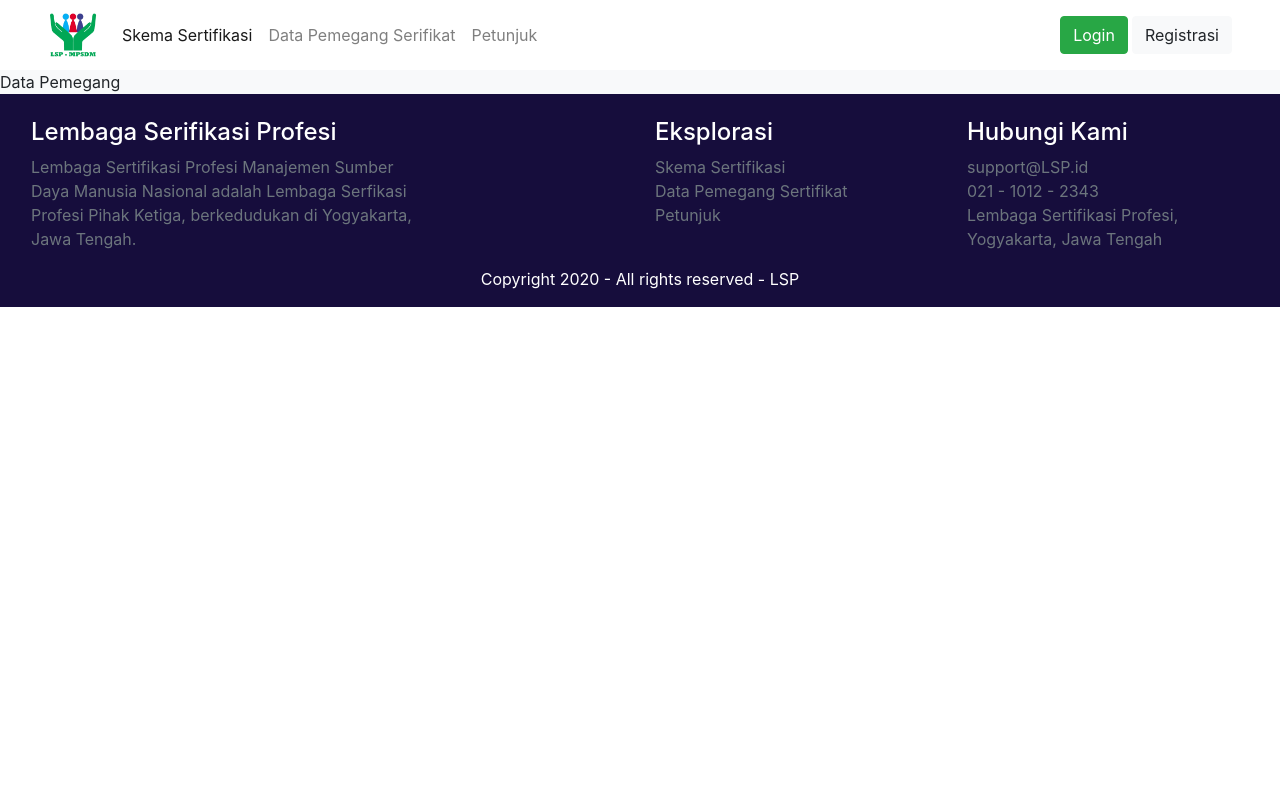
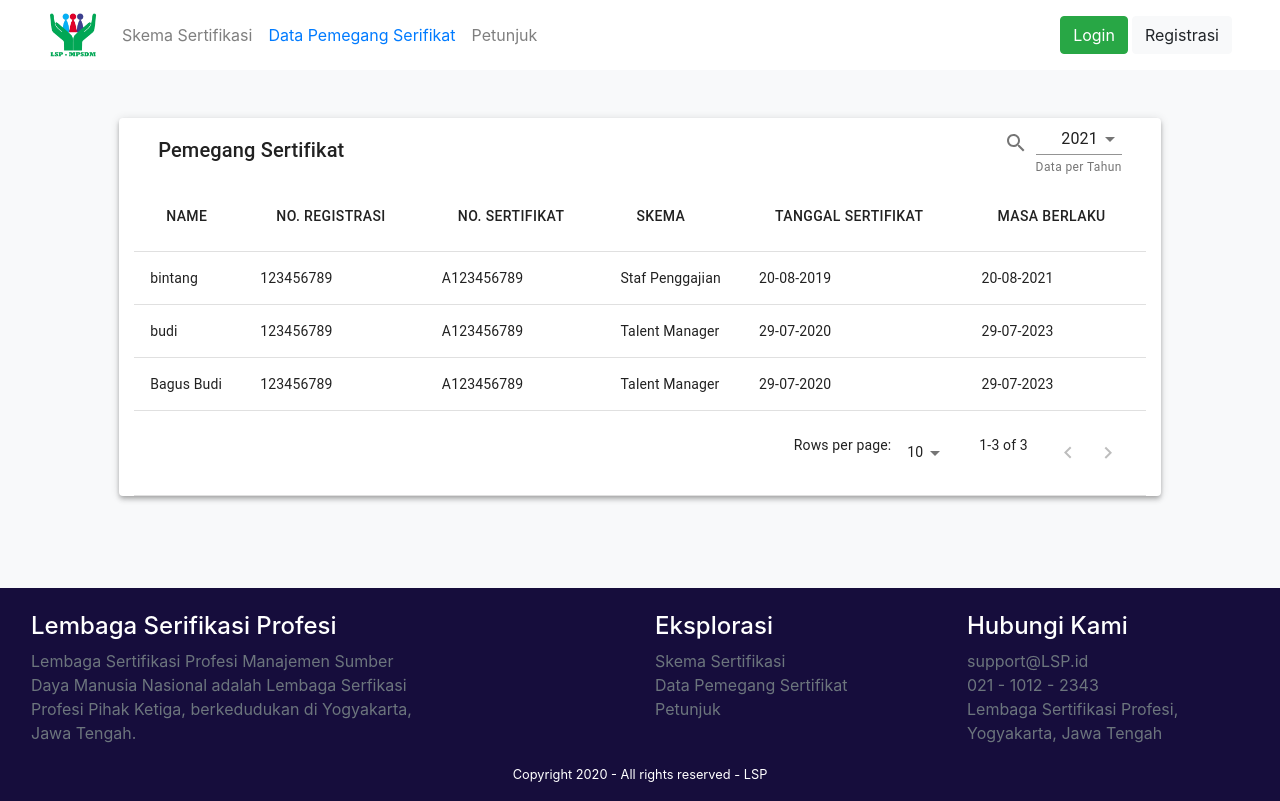
Before and after one commit to Ujian-Online/ujian-online-reactjs, a React (Create React App) app: page /pemegang-sertifikat in a window 1280 px wide. Built offline with nearby package versions, Linux system fonts and the light colour scheme.

Commit message:
tambah mui datatable , perbaiki tampilan height main dan menu navbar

```diff
--- a/package.json
+++ b/package.json
@@ -3,11 +3,14 @@
   "version": "0.1.0",
   "private": true,
   "dependencies": {
+    "@material-ui/core": "^4.11.2",
+    "@material-ui/icons": "^4.11.2",
     "@testing-library/jest-dom": "^5.11.6",
     "@testing-library/react": "^11.2.2",
     "@testing-library/user-event": "^12.6.0",
     "axios": "^0.21.0",
     "bootstrap": "^4.5.3",
+    "mui-datatables": "^3.7.3",
     "react": "^17.0.1",
     "react-bootstrap": "^1.4.0",
     "react-dom": "^17.0.1",
--- a/src/components/home/DataPemegang.jsx
+++ b/src/components/home/DataPemegang.jsx
@@ -1,8 +1,96 @@
+import { useState } from 'react'
+import MUIDataTable from 'mui-datatables'
+
+import {
+    FormControl,
+    InputLabel,
+    Select,
+    MenuItem,
+    FormHelperText
+} from '@material-ui/core'
+
+const nowYear = (new Date()).getFullYear()
+const arrPerTahun = [...Array(5)].map((val, index) => nowYear - index )
 const DataPemegang = () => {
+
+    const [ filterTahun , setFilterTahun ] = useState(nowYear)
+
+    const [ schemes , setScheme ] = useState([
+        {
+            name : 'bintang' ,
+            no_register : '123456789' ,
+            no_certificate : 'A123456789' ,
+            skema : 'Staf Penggajian',
+            date_certificate : '20-08-2019',
+            masa_berlaku : '20-08-2021'
+        },
+        {
+            name : 'budi' ,
+            no_register : '123456789' ,
+            no_certificate : 'A123456789' ,
+            skema : 'Talent Manager',
+            date_certificate : '29-07-2020',
+            masa_berlaku : '29-07-2023'
+        },
+        {
+            name : 'Bagus Budi' ,
+            no_register : '123456789' ,
+            no_certificate : 'A123456789' ,
+            skema : 'Talent Manager',
+            date_certificate : '29-07-2020',
+            masa_berlaku : '29-07-2023'
+        }
+    ])
+
+    const columns = [
+        { name : 'name' , label : 'Name', options : { filter : false } },
+        { name : 'no_register' , label : 'No. Registrasi', options : { filter : false } },
+        { name : 'no_certificate' , label : 'No. Sertifikat', options : { filter : false } },
+        { name : 'skema' , label : 'Skema', options : { filter : false } },
+        { name : 'date_certificate' , label : 'Tanggal Sertifikat', options : { filter : false } },
+        { name : 'masa_berlaku' , label : 'Masa Berlaku' , options : { filter: false } },
+    ];
+
+    const renderFilterToolbar = () => {
+      return (
+        <FormControl >
+        <Select
+          value={filterTahun}
+          onChange={(e) => setFilterTahun(e.target.value)}
+          label="Data per Tahun"
+        >
+          {arrPerTahun.map( tahun => (
+            <MenuItem value={tahun} key={tahun} >{tahun}</MenuItem>
+          ))}
+
+        </Select>
+        <FormHelperText>Data per Tahun</FormHelperText>
+      </FormControl>
+      )
+    }
+
+
+    const options = {
+        viewColumns : false,
+        download : false,
+        print : false,
+        filter : false,
+        selectableRows : 'none',
+        customToolbar : renderFilterToolbar
+    };
+
+
     return(
-        <div>
-            Data Pemegang
+        <div className='col-12 d-flex align-items-baseline justify-content-center ' >
+             <MUIDataTable
+                    title='Pemegang Sertifikat'
+                    className='my-3 my-lg-5 col-md-10'
+                    data={ schemes }
+                    columns={columns}
+                    options={options}
+                    />
         </div>
     )
 }
+
 export default DataPemegang
--- a/src/components/home/Footer.jsx
+++ b/src/components/home/Footer.jsx
@@ -35,7 +35,7 @@ const Footer = () => {
                 </ul>
             </div>
             <div className='col-12 text-center'>
-            Copyright 2020 - All rights reserved - LSP
+             <small> Copyright 2020 - All rights reserved - LSP</small>
             </div>
         </footer>
     )
--- a/src/components/home/HomePage.jsx
+++ b/src/components/home/HomePage.jsx
@@ -3,6 +3,7 @@ import Navbar from './Navbar'
 import Main from './Main'
 import Footer from './Footer'
 import { Switch, Route } from "react-router-dom";
+import { CircularProgress } from '@material-ui/core'
 const Skema = lazy(() => import('./Skema'))
 const DataPemegang = lazy(() => import('./DataPemegang'))
 const Petunjuk = lazy(() => import('./Petunjuk'))
@@ -12,7 +13,7 @@ const HomePage = () => {
         <div className='container-fluid bg-light'>
             <Navbar />
             <Main>
-                <Suspense fallback={<div>Loading...</div>}>
+                <Suspense fallback={<div className='d-flex justify-content-center w-100 mt-5' ><CircularProgress /></div>}>
                     <Switch>
                         <Route  exact path='/' component={Skema} />
                         <Route  path='/pemegang-sertifikat' component={DataPemegang} />
--- a/src/components/home/Main.jsx
+++ b/src/components/home/Main.jsx
@@ -1,6 +1,6 @@
 const Main = ({ children }) => {
     return(
-        <main className='row'>
+        <main className='row' style={{ minHeight : 'calc(100vh - 70px - 212px)' }}>
                 { children }
         </main>
     )
--- a/src/components/home/Navbar.jsx
+++ b/src/components/home/Navbar.jsx
@@ -1,9 +1,12 @@
 import { useState } from 'react';
 import { Link } from "react-router-dom";
+import { useHistory } from 'react-router-dom'
 
 const Navbar = () => {
 
+    const { location : { pathname } } = useHistory()
     const [isDisplayMenu, toggleMenu] = useState(false)
+    const renderActiveMenu = (pathCurrent) => pathCurrent === pathname ? 'active cursor text-primary' : ''
 
     return (
         <nav className="navbar row navbar-expand-lg navbar-light bg-white px-lg-5 ">
@@ -15,16 +18,16 @@ const Navbar = () => {
             </button>
             <div className={`${isDisplayMenu ? '' : 'collapse'} navbar-collapse`} >
                 <ul className="navbar-nav mr-auto">
-                    <li className="nav-item active">
-                        <Link className="nav-link" to='/'>
-                            Skema Sertifikasi <span className="sr-only">(current)</span>
+                    <li className='nav-item' >
+                        <Link className={`nav-link ${renderActiveMenu('/')} `} to='/'>
+                            Skema Sertifikasi
                         </Link>
                     </li>
-                    <li className="nav-item">
-                        <Link className="nav-link" to='/pemegang-sertifikat' >Data Pemegang Serifikat</Link>
+                    <li className='nav-item'>
+                        <Link className={`nav-link ${renderActiveMenu('/pemegang-sertifikat')}`} to='/pemegang-sertifikat' >Data Pemegang Serifikat</Link>
                     </li>
-                    <li className="nav-item">
-                        <Link className="nav-link" to='/petunjuk' >Petunjuk</Link>
+                    <li className='nav-item'>
+                        <Link className={`nav-link ${renderActiveMenu('/petunjuk')}`} to='/petunjuk' >Petunjuk</Link>
                     </li>
                 </ul>
                 <div>
--- a/src/components/home/Petunjuk.jsx
+++ b/src/components/home/Petunjuk.jsx
@@ -1,6 +1,6 @@
 const Petunjuk = () => {
     return(
-        <div className="container-fluid  bg-white col-md-10 col-xs-6 mb-5 mt-4 border rounded-left rounded-right ">
+        <div className="container-fluid  bg-white col-md-10 col-xs-6 mb-5 mt-4 border rounded-left rounded-right " style={{ height : 'fit-content' }} >
                     <div className="col-md-12 text-center ml-auto mr-auto mb-3 mt-3">
                         <h3>Panduan petunjuk</h3>
                         <div class="divider col-md-2 col-sm-4 col-xs-2 bg-dark text-center ml-auto mr-auto mb-3 mt-3"><hr/></div>
--- a/src/components/home/Skema.jsx
+++ b/src/components/home/Skema.jsx
@@ -1,5 +1,6 @@
 import { Carousel , Table } from 'react-bootstrap'
 import { useState } from 'react'
+import MUIDataTable from 'mui-datatables'
 
 const Skema = () => {
     const [ schemes , setScheme ] = useState([
@@ -10,6 +11,19 @@ const Skema = () => {
         { no : 5 , skema : 'Talent Manager' , unit: '30 unit' }
     ])
 
+    const columns = [
+        { name : 'no' , label : 'No' },
+        { name : 'skema' , label : 'Skema' },
+        { name : 'unit' , label : 'Unit' },
+    ];
+
+    const options = {
+        viewColumns : false,
+        download : false,
+        filter : false,
+        print : false,
+        selectableRows : 'none'
+    };
 
     return (
         <>
@@ -52,39 +66,18 @@ const Skema = () => {
                     </Carousel.Item>
                 </Carousel>
             </div>
-            <div className='container'>
-                <h4 className='text-center my-3 my-lg-5' >Daftar Skema Sertifikasi</h4>
-                <div className='d-flex align-items-center justify-content-between'>
-                    <button className='btn' >Filter</button>
-                    <div>
-                        <input type='search' className='form-control border' placeholder='Cari data' />
-                    </div>
-                </div>
-                <Table responsive bordered className='my-4 bg-white'>
-                    <thead>
-                        <tr className='bg-secondary text-white' >
-                            <th className='text-center' >No</th>
-                            <th >Skema Sertifikasi</th>
-                            <th className='text-center' >Unit</th>
-                            <th className='text-center' >Aksi</th>
-                        </tr>
-                    </thead>
-                    <tbody>
-                        {
-                            schemes.map( (scheme , index ) => (
-                                <tr key={ index } >
-                                    <td className='text-center' >{ scheme.no }</td>
-                                    <td>{ scheme.skema }</td>
-                                    <td className='text-center' >{ scheme.unit }</td>
-                                    <td className='text-center' >
-                                        <button className='btn btn-success'>Daftar Sekarang</button>
-                                    </td>
-                                </tr>
-                            ))
-                        }
-                    </tbody>
-                </Table>
-            </div>
+            <div className='container py-4'>
+                <br />
+                <br />
+                <br />
+                <MUIDataTable
+                    title='Daftar Skema Sertifikasi'
+                    className='mb-lg-5'
+                    data={ schemes }
+                    columns={columns}
+                    options={options}
+                    />
+                 </div>
         </>
     )
 }
```
Also changed, not shown: 1 other file (tests, documents, lock files or other folders).
